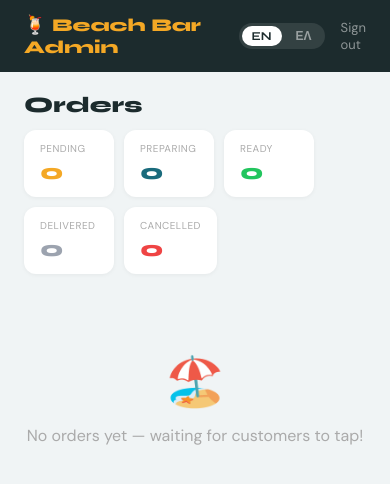
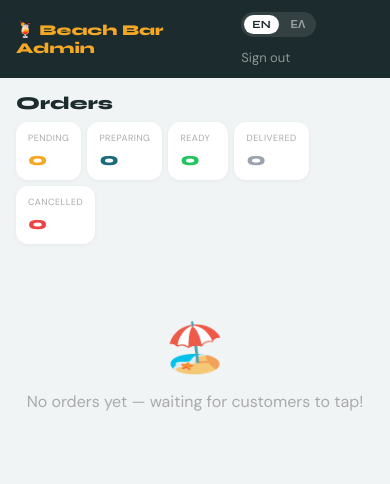
Before and after one commit to ozagoras/order-app, a Flask app: page /admin in a window 390 px wide. Shown: the top 484 px of the page. Run offline with Flask 3, Linux system fonts and the light colour scheme; the visitor is signed in with stand-in values (Sample User, id 1); data that the repository does not hold is empty; some libraries are stand-ins or nearby versions.

Commit message:
Enhance mobile responsiveness for admin and waiter order templates

```diff
--- a/backend/templates/admin.html
+++ b/backend/templates/admin.html
@@ -131,13 +131,36 @@
     /* Empty state */
     .empty-board { text-align: center; padding: 60px 20px; color: #aaa; }
     .empty-board .icon { font-size: 48px; margin-bottom: 12px; }
+
+    /* ── Mobile responsive ── */
+    @media (max-width: 600px) {
+      nav { padding: 12px 16px; }
+      .brand { font-size: 15px; }
+      .lang-btn { padding: 3px 8px; font-size: 11px; }
+
+      .page-header { padding: 14px 16px 8px; }
+      .page-header h1 { font-size: 18px; }
+
+      .stats { padding: 0 16px 12px; gap: 6px; }
+      .stat  { padding: 10px 12px; min-width: 60px; }
+      .stat .value { font-size: 18px; }
+      .stat .label { font-size: 9px; }
+
+      .board { grid-template-columns: 1fr; padding: 0 16px 40px; gap: 14px; }
+
+      .col-header { padding: 12px 14px; }
+      .col-title  { font-size: 14px; }
+
+      .card-actions { flex-wrap: wrap; }
+      .act-btn { font-size: 11px; padding: 6px 8px; }
+    }
   </style>
 </head>
 <body>
 
 <nav>
   <div class="brand">🍹 Beach Bar Admin</div>
-  <div style="display:flex;align-items:center;gap:16px;">
+  <div style="display:flex;align-items:center;gap:12px;flex-wrap:wrap;">
     <div class="lang-toggle">
       <button class="lang-btn active" id="btnEn" onclick="setLang('en')">EN</button>
       <button class="lang-btn"        id="btnGr" onclick="setLang('gr')">ΕΛ</button>
```
Also changed, not shown: backend/templates/waiter_order.html (+31 -0 lines).
